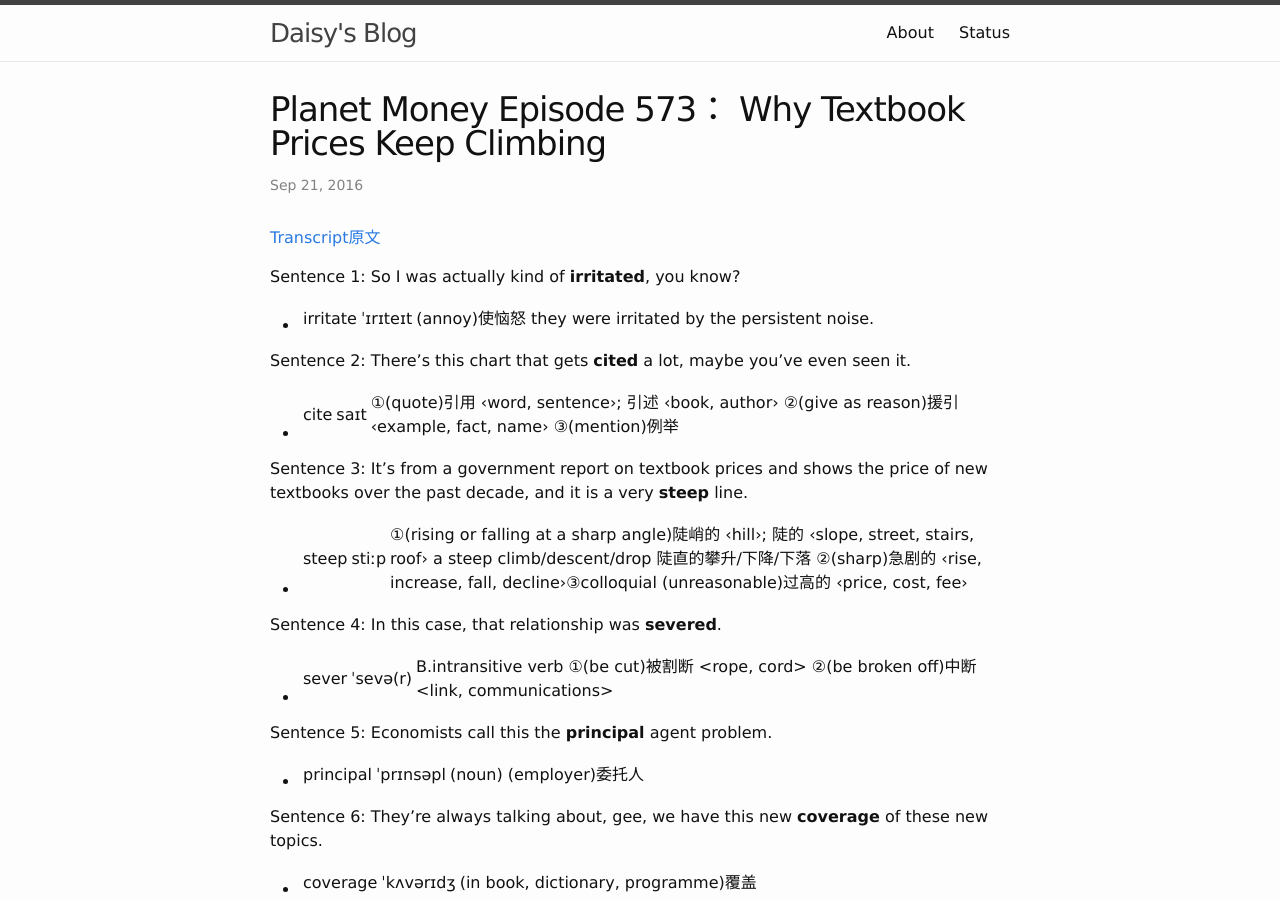
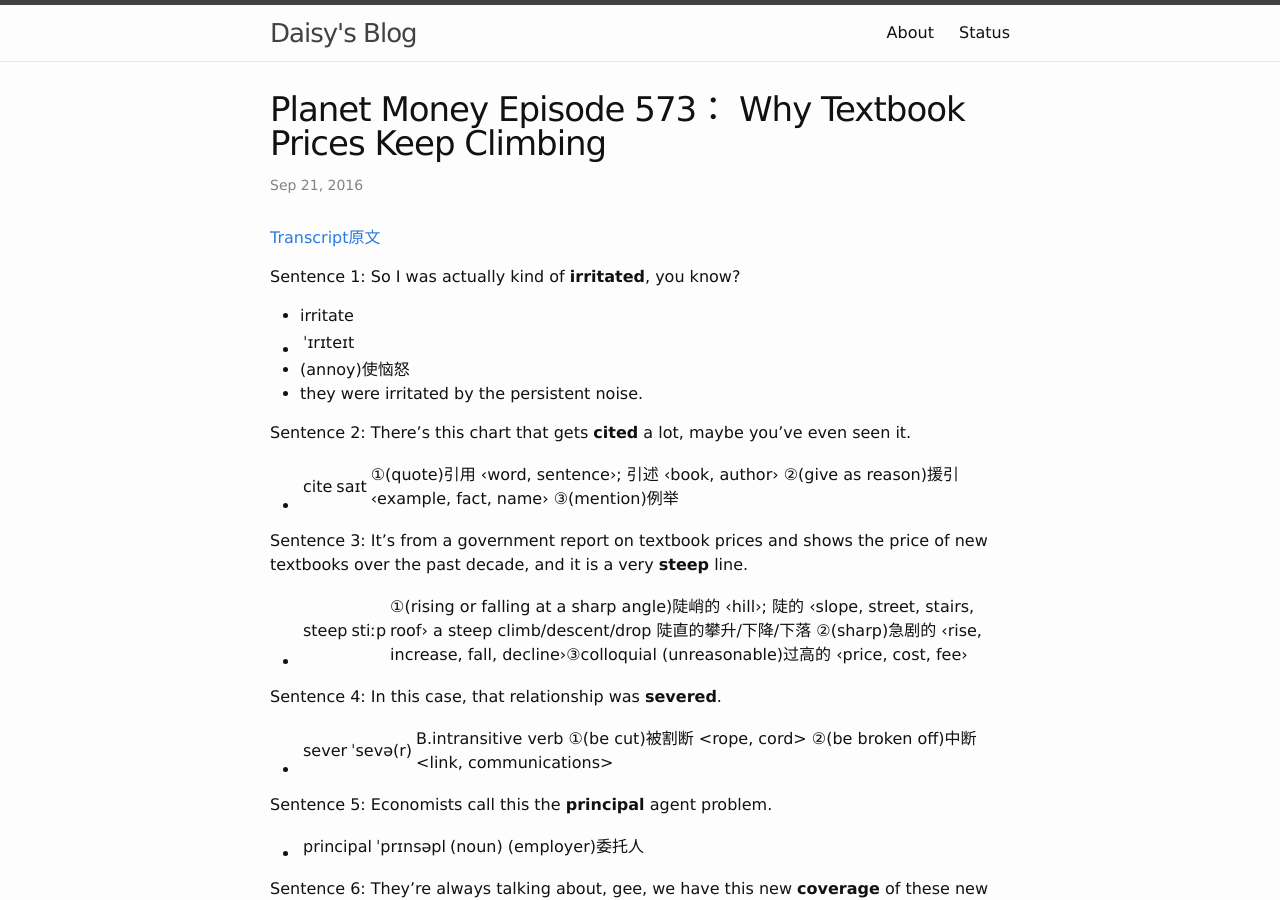
Before and after one commit to idaisy/idaisy.github.io, a Jekyll site: the page built from _posts/2016-09-21-planet-money-e573.md, in a window 1280 px wide and 900 px high. Built offline with Jekyll 4.4.1, drawn with Linux system fonts in a browser that asks for light colours; comment, search, counter and statistics services are not loaded.

Commit message:
Thu Sep 22 12:33:37 HKT 2016

```diff
--- a/_posts/2016-09-21-planet-money-e573.md
+++ b/_posts/2016-09-21-planet-money-e573.md
@@ -8,7 +8,10 @@ date: 2016-09-21
 
 Sentence 1: So I was actually kind of **irritated**, you know?
 
-- irritate |ˈɪrɪteɪt| (annoy)使恼怒 they were irritated by the persistent noise.
+- irritate
+- |ˈɪrɪteɪt|
+- (annoy)使恼怒
+- they were irritated by the persistent noise.
 
 Sentence 2: There's this chart that gets **cited** a lot, maybe you've even seen it.
 
```
